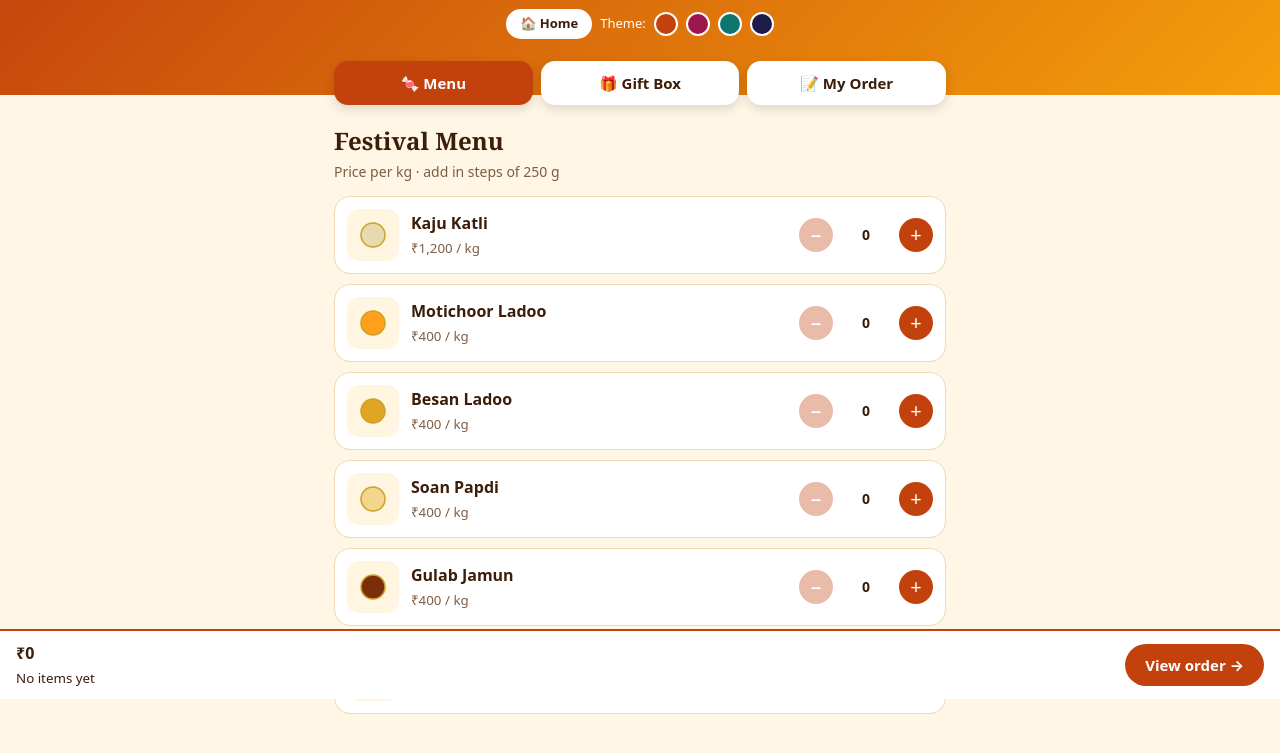
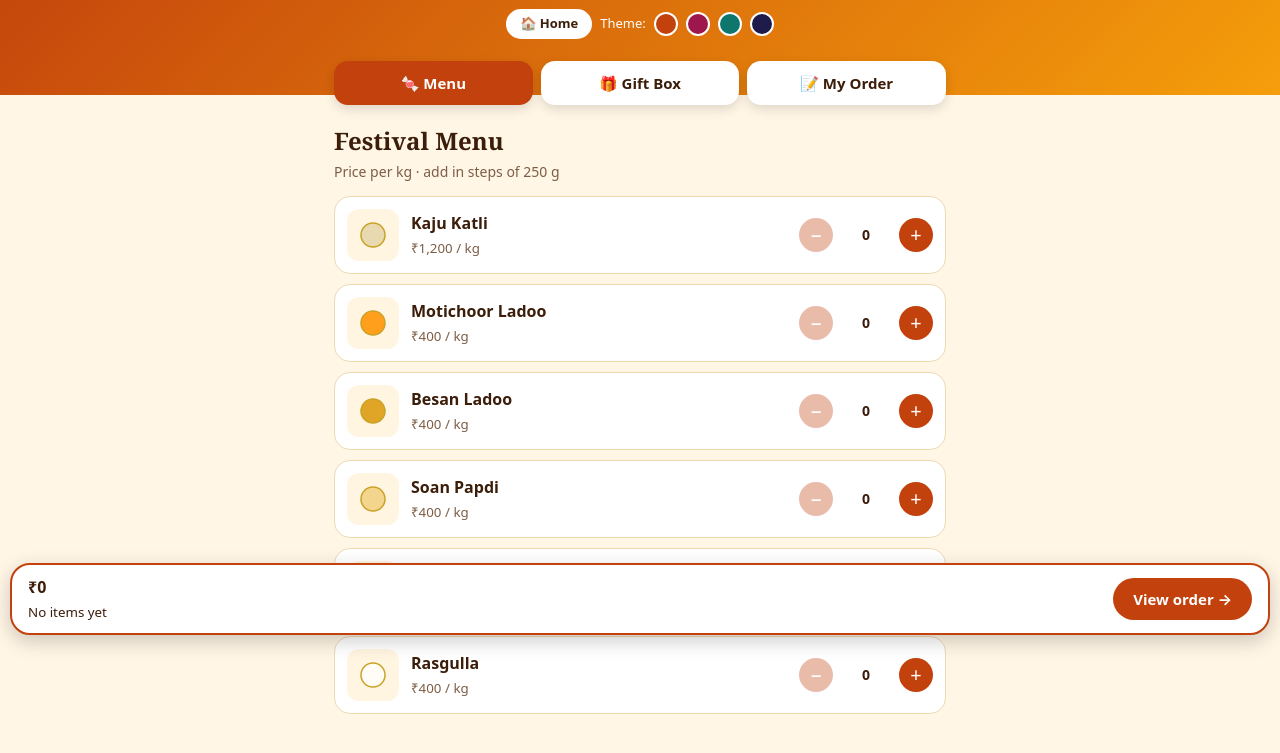
Before and after one commit to sibaji1/mithai, a plain HTML site: page public/order.html in a window 1280 px wide. Shown: the part 101-854 px from the top of the page. Drawn offline with Linux system fonts and the light colour scheme.

Commit message:
Update order.html

```diff
--- a/public/order.html
+++ b/public/order.html
@@ -7,7 +7,7 @@
 @media (prefers-color-scheme:dark){:root:not([data-theme="light"]){--bg:#150a2b;--card:#241540;--tx:#fdf1d8;--mu:#c9b6e2;--bd:#4b3377;--err:#fca5a5}}
 :root[data-theme="dark"]{--bg:#150a2b;--card:#241540;--tx:#fdf1d8;--mu:#c9b6e2;--bd:#4b3377;--err:#fca5a5}
 *{box-sizing:border-box}html{height:100%}
-body{margin:0;background:var(--bg);color:var(--tx);font:16px/1.5 system-ui,-apple-system,"Segoe UI",sans-serif;padding-bottom:90px}
+body{margin:0;background:var(--bg);color:var(--tx);font:16px/1.5 system-ui,-apple-system,"Segoe UI",sans-serif;padding-bottom:170px}
 h1,h2{font-family:Georgia,serif;margin:0}
 header{background:linear-gradient(135deg,var(--p),var(--p2));color:#fff;text-align:center;padding:22px 16px 56px}
 header h1{font-size:34px}header p{margin:4px 0 12px;font-size:14px}
@@ -34,7 +34,7 @@ input:focus,select:focus,textarea:focus{outline:2px solid var(--p);border-color:
 .btn.alt{background:none;color:var(--p);border:2px solid var(--p)}
 .line{display:flex;justify-content:space-between;gap:10px;padding:5px 0;border-bottom:1px dashed var(--bd);font-size:15px}
 .tot{font-weight:800;font-size:18px;border:0;padding-top:10px}
-.bar{position:fixed;left:0;right:0;bottom:0;background:var(--card);border-top:2px solid var(--p);padding:10px 16px calc(10px + env(safe-area-inset-bottom,0px));display:flex;align-items:center;justify-content:space-between;gap:10px;z-index:5}
+.bar{position:fixed;left:10px;right:10px;bottom:calc(64px + env(safe-area-inset-bottom,0px));background:var(--card);border:2px solid var(--p);border-radius:20px;box-shadow:0 6px 20px #0003;padding:10px 16px;display:flex;align-items:center;justify-content:space-between;gap:10px;z-index:5}
 .bar button{border:0;border-radius:24px;background:var(--p);color:#fff;font:700 15px inherit;font-family:inherit;padding:11px 20px;cursor:pointer}
 .pane[hidden]{display:none}
 .ok{text-align:center;padding:20px 10px}.ok h2{color:var(--p)}
```
